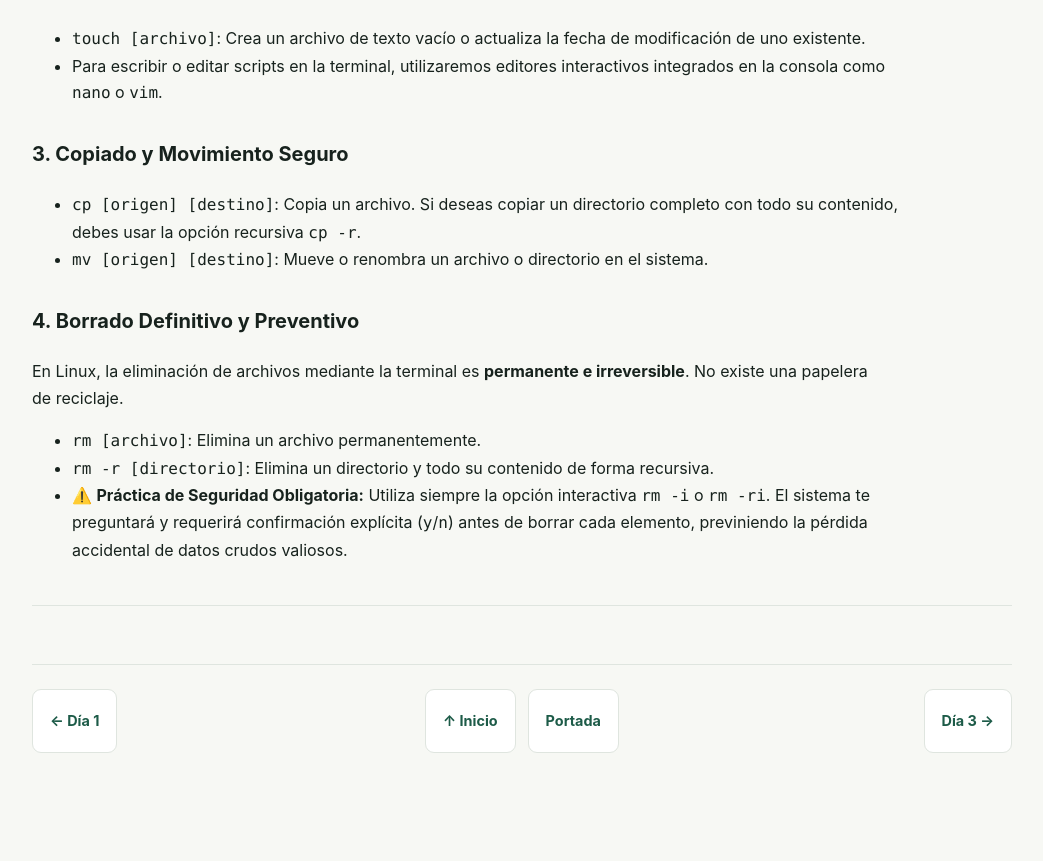
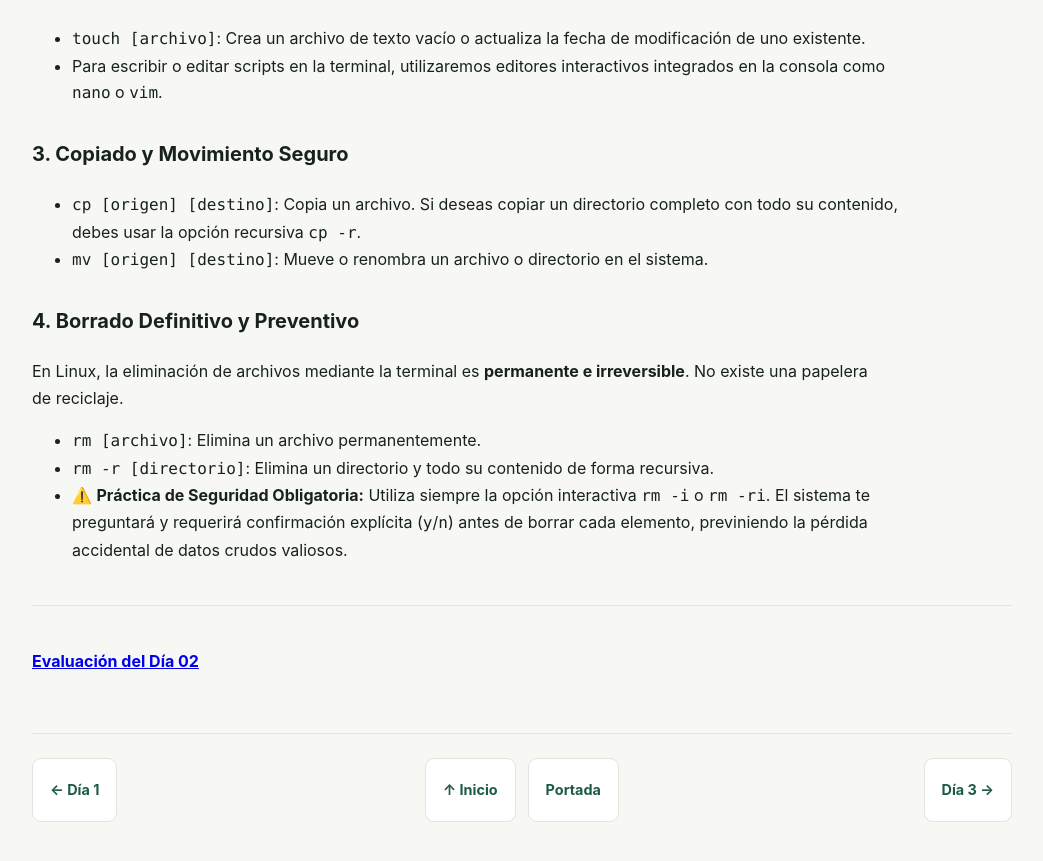
Before and after one commit to vitoem/HBGT_2026, a Jekyll site: the page built from docs/dia-02.md, in a window 1280 px wide and 900 px high, scrolled down 2184 px. Shown: the top 861 px of the window, without its empty margins (118-1161 px from the left). Built offline with Jekyll 4.4.1, drawn with Linux system fonts in a browser that asks for light colours; before the commit the page ends 3015 px from its top, so only the background shows below that.

Commit message:
Add evaluation link for Day 02
Added a link for the Day 02 evaluation.

```diff
--- a/docs/dia-02.md
+++ b/docs/dia-02.md
@@ -59,3 +59,5 @@ En Linux, la eliminación de archivos mediante la terminal es **permanente e irr
 *   ⚠️ **Práctica de Seguridad Obligatoria:** Utiliza siempre la opción interactiva `rm -i` o `rm -ri`. El sistema te preguntará y requerirá confirmación explícita (`y`/`n`) antes de borrar cada elemento, previniendo la pérdida accidental de datos crudos valiosos.
 
 ---
+
+[**Evaluación del Día 02**](https://forms.cloud.microsoft/r/FCQV46NS9r)
```
